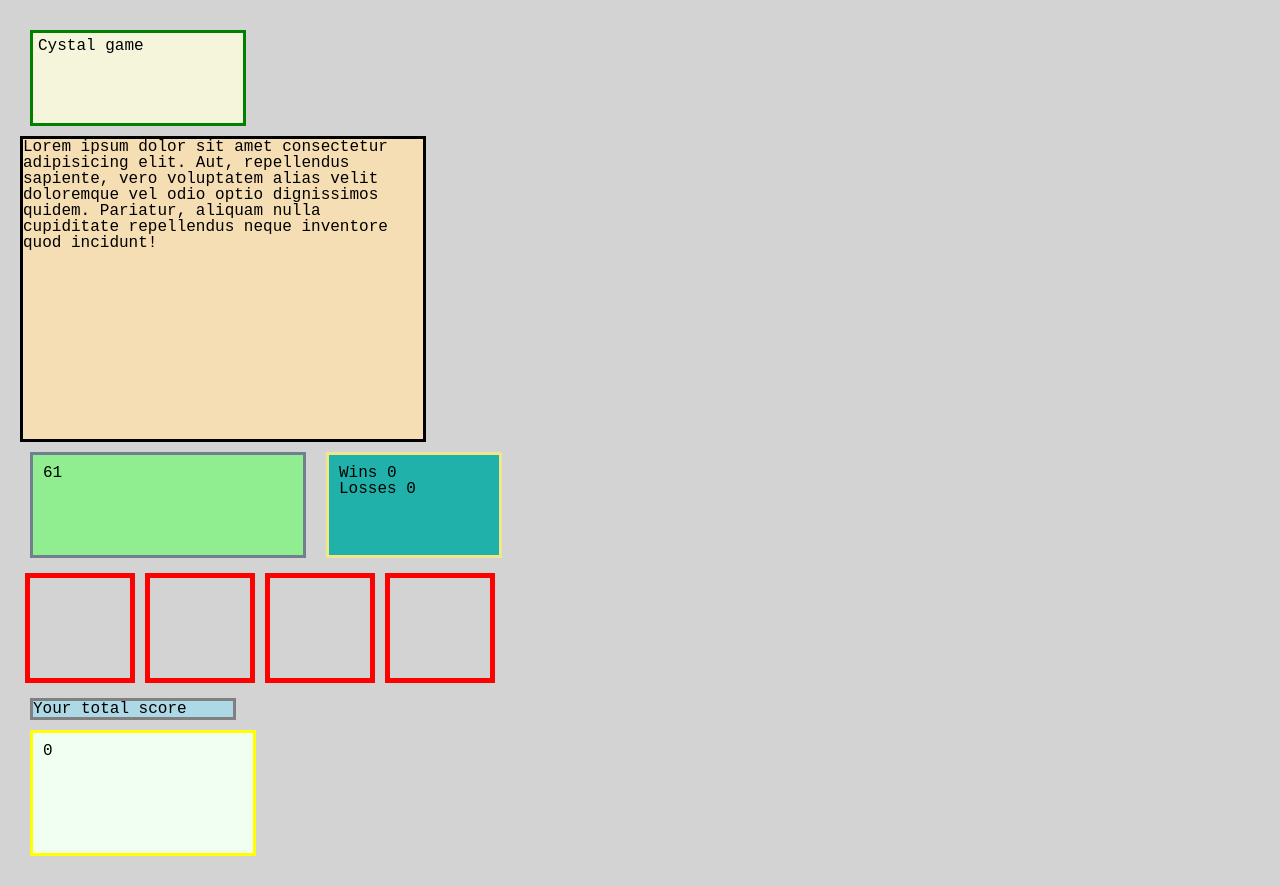
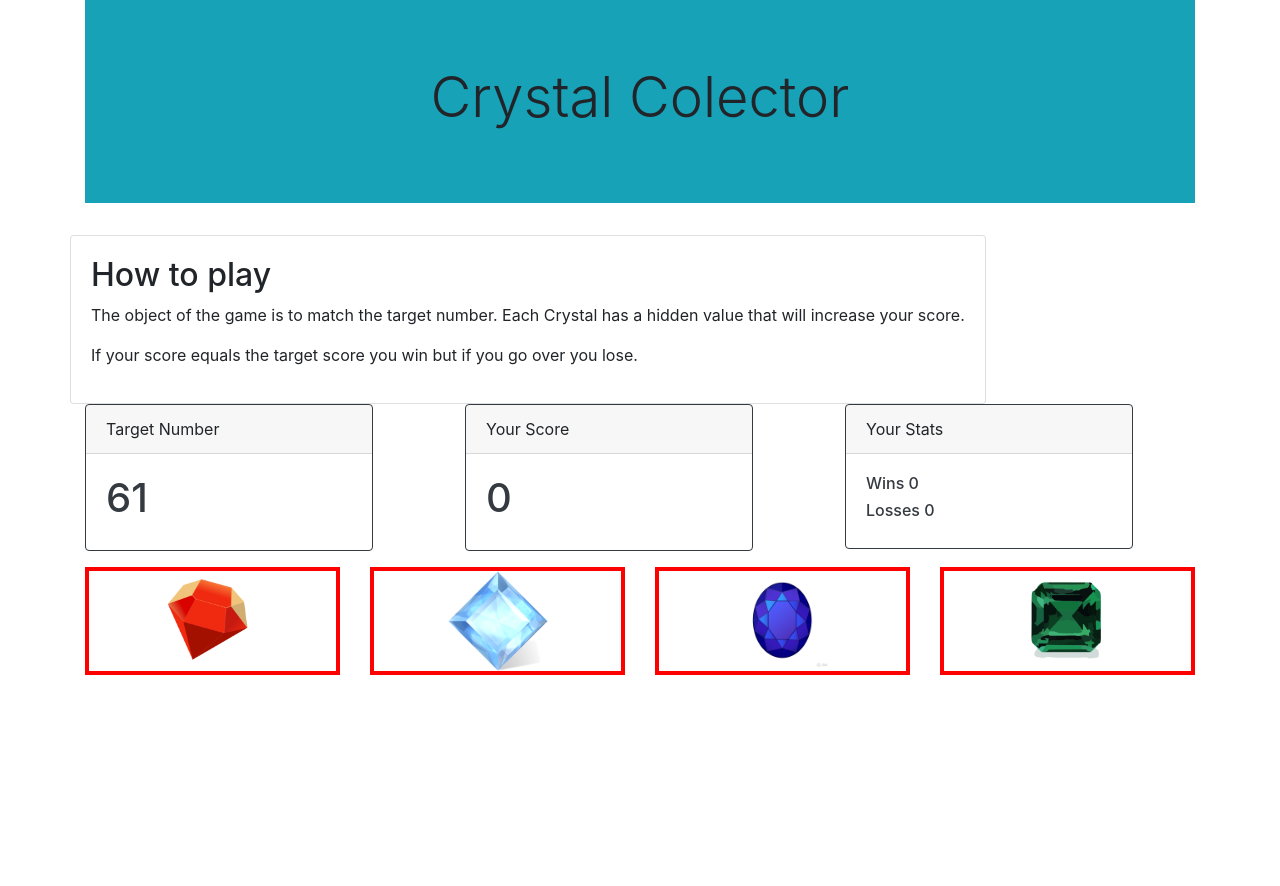
Before and after one commit to mjalbert13/unit-4-game, a plain HTML site: page index.html in a window 1280 px wide. After the commit the page ends 800 px from the top, so only its background shows below. Drawn offline with nearby package versions, Linux system fonts and the light colour scheme.

Commit message:
added bootstrap

```diff
--- a/assests/css/style.css
+++ b/assests/css/style.css
@@ -1,72 +1,40 @@
 body {
-    font-family: 'Courier New', Courier, monospace;
-    background: lightgrey;
+
 }
 
 .container {
-    margin: 15px;
-    padding: 5px;
+    max-width: 500px;
+
 }
-header {
-    width: 200px;
-    height: 80px;
-    margin: 10px;
-    padding: 5px;
-    background: beige;
-    border: 3px solid green;
+
+.jumbotron-fluid {
+    background: cadetblue;
+}
+
+.display-4 {
+    text-align: center;
 }
 
 .instruction {
-    width: 400px;
-    height: 300px;
-    background: wheat;
-    border: 3px solid black;
+
 }
 
 .randomNumb {
-    float: left;
-    background: lightgreen;
-    width: 250px;
-    height: 80px;
-    padding: 10px;
-    margin: 10px;
-    border: 3px solid slategray;
+
 }
 
 .win-loss{
-    float: left;
-    background: lightseagreen;
-    width: 150px;
-    height: 80px;
-    margin: 10px;
-    padding: 10px;
-    border: 3px solid khaki;
+
+}
+.col-md-3 {
+
 }
 
 .crystal {
-    display: inline-block;
-    float: left;
-    height: 100px;
-    width: 100px;
-    border: 5px solid red;
-    margin: 5px;
+   border: 4px solid red;
 }
 
-.clear {
-    clear: both;
+img {
+    max-width: 100px;
+    max-height: 100px;
 }
-
-.score-header{
-    width: 200px;
-    background: lightblue;
-    border: 3px solid grey;
-    margin: 10px;
-}
-.your-score {
-    height: 100px;
-    width: 200px;
-    background: honeydew;
-    padding: 10px;
-    margin: 10px;
-    border: 3px solid yellow;
-}
--- a/index.html
+++ b/index.html
@@ -7,55 +7,94 @@
     <title>crystal game</title>
     <link rel="stylesheet" href="assests/css/reset.css">
     <link rel="stylesheet" href="assests/css/style.css">
+    <link rel="stylesheet" href="https://stackpath.bootstrapcdn.com/bootstrap/4.3.1/css/bootstrap.min.css" integrity="sha384-ggOyR0iXCbMQv3Xipma34MD+dH/1fQ784/j6cY/iJTQUOhcWr7x9JvoRxT2MZw1T" crossorigin="anonymous">
     <script src="https://ajax.googleapis.com/ajax/libs/jquery/3.2.1/jquery.min.js"></script>
 </head>
 <body>
 
 <div class="container">
+
     <header>
-        <h1>Cystal game</h1>
+        <div class="jumbotron jumbotron-fluid bg-info">
+            <div class="container">
+              <h1 class="display-4">Crystal Colector</h1>
+            </div>
+        </div>
     </header>
 
-    <div class="instruction">
-        <p>Lorem ipsum dolor sit amet consectetur adipisicing elit. Aut, repellendus sapiente, vero voluptatem alias velit doloremque vel odio optio dignissimos quidem. Pariatur, aliquam nulla cupiditate repellendus neque inventore quod incidunt!</p>
+    <div class="row">
+        <div class="card">
+            <div class="card-body justify-content-center">
+                <h2>How to play</h2>
+                <p>The object of the game is to match the target number. Each Crystal has a hidden value that will increase your score.</p>
+                <p>If your score equals the target score you win but if you go over you lose.</p>
+            </div>
+        </div>
     </div>
 
+    <div class="row">
+        <div class="col-md-4 justify-content-center">
             <div class="randomNumb">
+                <div class="card border-dark mb-3" style="max-width: 18rem;">
+                    <div class="card-header">Target Number</div>
+                    <div class="card-body text-dark">
                       <h1 id="computer-number"></h1>
                     </div>
-
-    <div class="win-loss">
-        <h2 id="wins">Wins 0</h2>
-        <h2 id="losses">Losses 0</h2>
+                </div>
+            </div>
         </div>
 
-    <div class="clear"></div>
+        <div class="col-md-4">
+            <div class="card border-dark mb-3" style="max-width: 18rem;">
+                <div class="card-header">Your Score</div>
+                <div class="card-body text-dark">
+                    <h1 id="score"></h1>
+                </div>
+            </div>
+        </div>
 
+        <div class="col-md-4">
+            <div class="card border-dark mb-3" style="max-width: 18rem;">
+                <div class="card-header">Your Stats</div>
+                <div class="card-body text-dark">
+                    <h6 id="wins">Wins 0</h2>
+                    <h6 id="losses">Losses 0</h2>
+                </div>
+            </div>
+        </div>
+
+
+    </div>
+
+    <div class="row">
+        <div class="col-md-3 justify-content-center">
             <div class="crystal" id ="ruby">
-        <img src="" alt="">
+                <img src="../unit-4-game/assests/images/ruby.png" alt="ruby" class="mx-auto d-block">
                 <div id="val1"></div>
             </div>
+        </div>
+
+        <div class="col-md-3">
             <div class="crystal" id ="diamond">
-        <img src="" alt="">
+                <img src="../unit-4-game/assests/images/diamond.png" alt="diamond" class="mx-auto d-block" >
                 <div id="val2"></div>
             </div>
+        </div>
+
+        <div class="col-md-3">
             <div class="crystal" id="saphire">
-        <img src="" alt="">
+                <img src="../unit-4-game/assests/images/saphire.png" alt="saphire" class="mx-auto d-block">
                 <div id="val3"></div>
             </div>
+        </div>
+
+        <div class="col-md-3">
             <div class="crystal" id ="emrald">
-        <img src="" alt="">
+                <img src="../unit-4-game/assests/images/emerald.png" alt="emerald" class="mx-auto d-block">
                 <div id="val4"></div>
             </div>
-
-    <div class="clear"></div>
-
-    <div class="score-header">
-        <h2>Your total score</h2>
         </div>
 
-    <div class="your-score">
-        <h1 id="score"></h1>
     </div>
 
 </div>
```
Also changed, not shown: assests/images/diamond.png (added), assests/images/emerald.png (added), assests/images/ruby.png (added), assests/images/saphire.png (added). Lines whose indentation alone changed are shown as unchanged.
